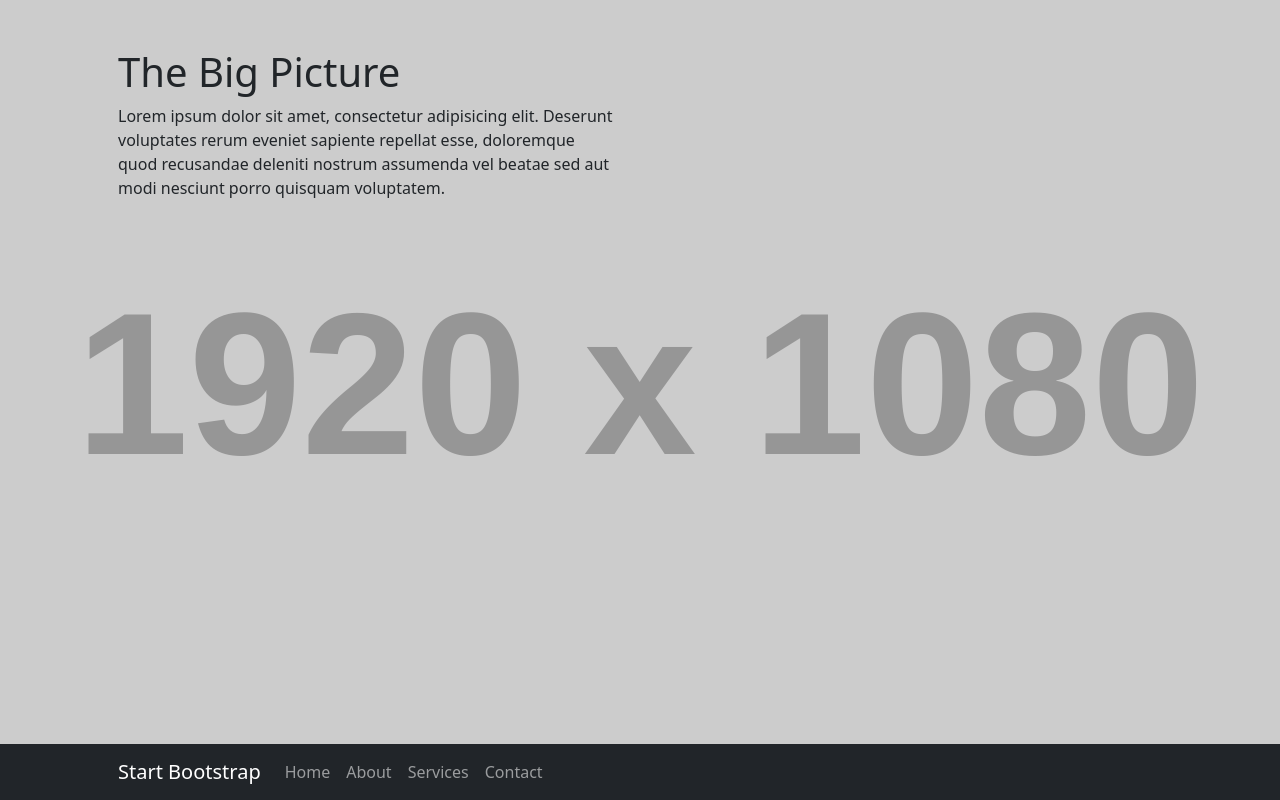
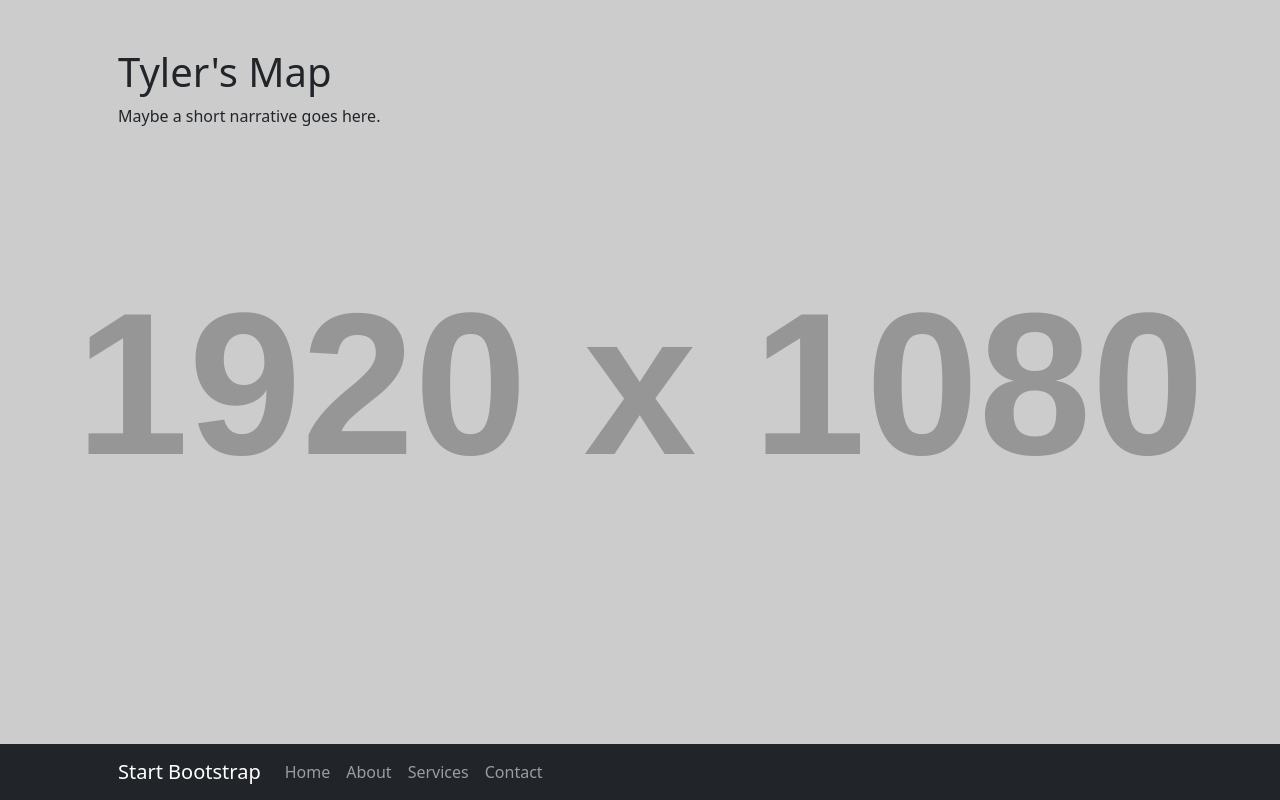
Before and after one commit to Tyler-Munn/tyler-munn, a plain HTML site: page index.html in a window 1280 px wide. Drawn offline with nearby package versions, Linux system fonts and the light colour scheme; placeholder pictures from the web are drawn by us.

Commit message:
Update index.html

```diff
--- a/index.html
+++ b/index.html
@@ -5,7 +5,7 @@
         <meta name="viewport" content="width=device-width, initial-scale=1, shrink-to-fit=no" />
         <meta name="description" content="" />
         <meta name="author" content="" />
-        <title>The Big Picture - Start Bootstrap Template</title>
+        <title>Tyler's Template</title>
         <!-- Favicon-->
         <link rel="icon" type="image/x-icon" href="assets/favicon.ico" />
         <!-- Core theme CSS (includes Bootstrap)-->
@@ -32,8 +32,8 @@
             <div class="container px-4 px-lg-5">
                 <div class="row gx-4 gx-lg-5">
                     <div class="col-lg-6">
-                        <h1 class="mt-5">The Big Picture</h1>
-                        <p>Lorem ipsum dolor sit amet, consectetur adipisicing elit. Deserunt voluptates rerum eveniet sapiente repellat esse, doloremque quod recusandae deleniti nostrum assumenda vel beatae sed aut modi nesciunt porro quisquam voluptatem.</p>
+                        <h1 class="mt-5">Tyler's Map</h1>
+                        <p>Maybe a short narrative goes here.</p>
                     </div>
                 </div>
             </div>
```
